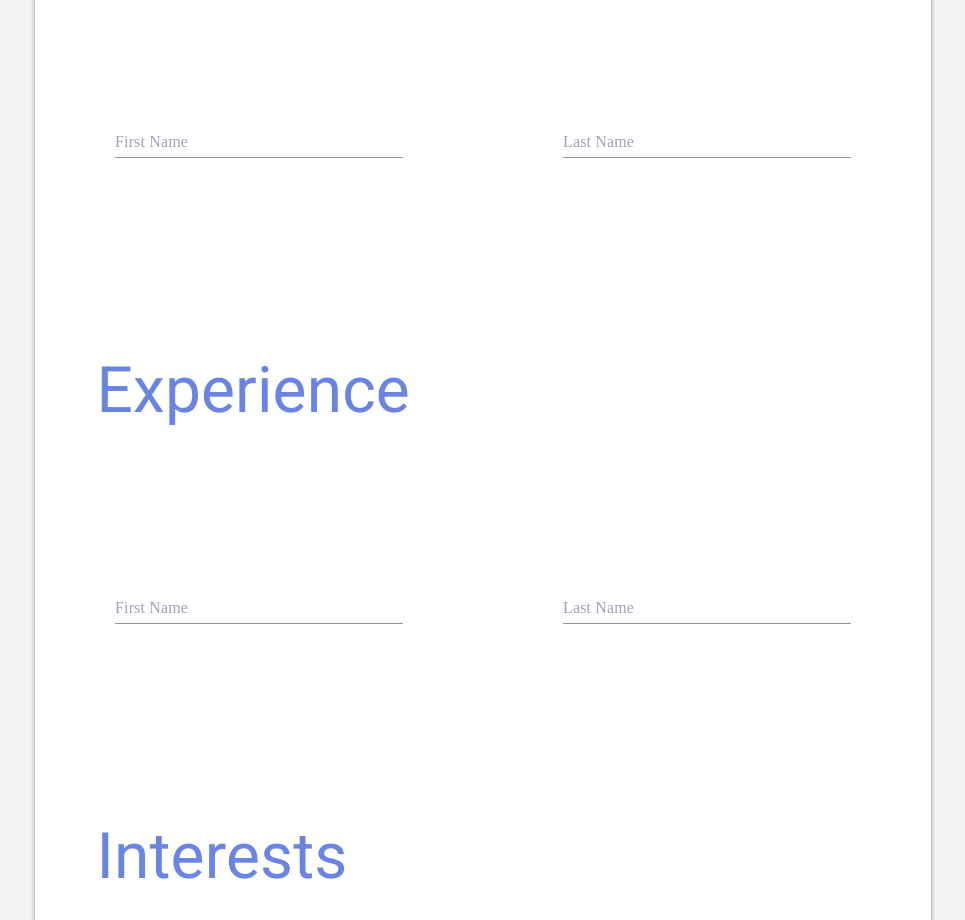
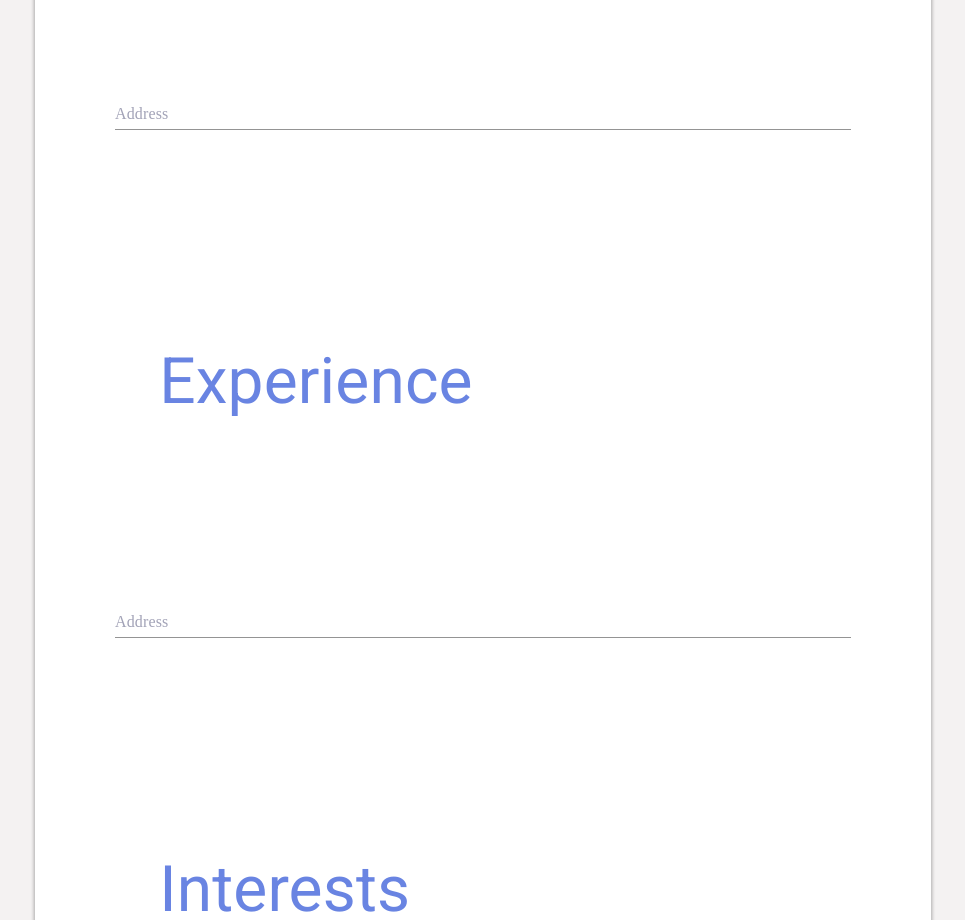
Before and after one commit to BoscoTin/COMP4021-Frontend, a Next.js app: page /signup in a window 1280 px wide. Shown: the part 1880-2800 px from the top of the page, without its empty margins (157-1122 px from the left). Built offline with nearby package versions, Linux system fonts and the light colour scheme.

Commit message:
code simpify

```diff
--- a/pages/signup.js
+++ b/pages/signup.js
@@ -5,7 +5,7 @@ import clsx from "clsx";
 import TextField from "@material-ui/core/TextField";
 import MenuItem from "@material-ui/core/MenuItem";
 
-import {Basic, Education, Experience, Interests} from "../src/components/demo/register_form";
+import form_Details from "../src/components/demo/register_form";
 
 const useStyles = makeStyles((theme) => ({
     root:{
@@ -43,153 +43,14 @@ const useStyles = makeStyles((theme) => ({
         boxShadow: "0px 2px 4px rgba(0, 0, 0, 0.14), 0px 3px 4px rgba(0, 0, 0, 0.12), 0px 1px 5px rgba(0, 0, 0, 0.2)"
     },InputFieldTitle:{
         marginTop:"3.48%",
-        marginLeft:"6.86%"
+        marginLeft:"6%"
     },
 
 }));
 
 
-function FormInterestsPart(props){
-    const {classes} = props;
-    const [states, setStates] = React.useState({
-        firstName: "",
-        lastName: "",
-    });
 
-    const handleChange = (prop) => (event) => {
-        setStates({ ...states, [prop]: event.target.value });
-    };
-    return(
-        Interests.map((InterestInputs) => (
-            <Grid
-                item
-                key={InterestInputs.id}
-                xs={InterestInputs.columns}
-                className={classes.padding}
-            >
-                {InterestInputs.type === "text" && (
-                    <TextField
-                        fullWidth
-                        floatingLabelText={InterestInputs.label}
-                        floatingLabelFixed={true}
-                        placeholder={InterestInputs.label}
-                        onChange={handleChange(InterestInputs.id)}
-                        value={states[InterestInputs.id]}
-                    />
-                )}
-                {InterestInputs.type === "select" && (
-                    <TextField
-                        select
-                        fullWidth
-                        label={InterestInputs.label}
-                        onChange={handleChange(InterestInputs.id)}
-                        value={states[InterestInputs.id]}
-                    >
-                        {InterestInputs.select.map((val, index) => (
-                            <MenuItem key={val + index} value={index} children={val} />
-                        ))}
-                    </TextField>
-                )}
-            </Grid>
-        ))
-    );
-}
-
-function FormExperiencePart(props){
-    const {classes} = props;
-    const [states, setStates] = React.useState({
-        firstName: "",
-        lastName: "",
-    });
-
-    const handleChange = (prop) => (event) => {
-        setStates({ ...states, [prop]: event.target.value });
-    };
-
-    return(
-        Experience.map((ExperienceInputs) => (
-            <Grid
-                item
-                key={ExperienceInputs.id}
-                xs={ExperienceInputs.columns}
-                className={classes.padding}
-            >
-                {ExperienceInputs.type === "text" && (
-                    <TextField
-                        fullWidth
-                        floatingLabelText={ExperienceInputs.label}
-                        floatingLabelFixed={true}
-                        placeholder={ExperienceInputs.label}
-                        onChange={handleChange(ExperienceInputs.id)}
-                        value={states[ExperienceInputs.id]}
-                    />
-                )}
-                {ExperienceInputs.type === "select" && (
-                    <TextField
-                        select
-                        fullWidth
-                        label={ExperienceInputs.label}
-                        onChange={handleChange(ExperienceInputs.id)}
-                        value={states[ExperienceInputs.id]}
-                    >
-                        {ExperienceInputs.select.map((val, index) => (
-                            <MenuItem key={val + index} value={index} children={val} />
-                        ))}
-                    </TextField>
-                )}
-            </Grid>
-        ))
-    );
-}
-
-function FormEducationPart(props){
-    const {classes} = props;
-    const [states, setStates] = React.useState({
-        firstName: "",
-        lastName: "",
-    });
-
-    const handleChange = (prop) => (event) => {
-        setStates({ ...states, [prop]: event.target.value });
-    };
-
-    return(
-        Education.map((EducationInputs) => (
-            <Grid
-                item
-                key={EducationInputs.id}
-                xs={EducationInputs.columns}
-                className={classes.padding}
-            >
-                {EducationInputs.type === "text" && (
-                    <TextField
-                        fullWidth
-                        floatingLabelText={EducationInputs.label}
-                        floatingLabelFixed={true}
-                        placeholder={EducationInputs.label}
-                        onChange={handleChange(EducationInputs.id)}
-                        value={states[EducationInputs.id]}
-                    />
-                )}
-                {EducationInputs.type === "select" && (
-                    <TextField
-                        select
-                        fullWidth
-                        label={EducationInputs.label}
-                        onChange={handleChange(EducationInputs.id)}
-                        value={states[EducationInputs.id]}
-                    >
-                        {EducationInputs.select.map((val, index) => (
-                            <MenuItem key={val + index} value={index} children={val} />
-                        ))}
-                    </TextField>
-                )}
-            </Grid>
-        ))
-    )
-}
-
-function FormBasicPart(props){
+function Form(props){
     const {classes} = props;
     const [states, setStates] = React.useState({
         firstName: "",
@@ -201,49 +62,9 @@ function FormBasicPart(props){
         gender:'0',
         birthday: ""
     });
-
     const handleChange = (prop) => (event) => {
         setStates({ ...states, [prop]: event.target.value });
     };
-
-    return(
-        Basic.map((BasicInputs) => (
-                <Grid
-                    item
-                    key={BasicInputs.id}
-                    xs={BasicInputs.columns}
-                    className={classes.padding}
-                >
-                    {BasicInputs.type === "text" && (
-                        <TextField
-                            fullWidth
-                            floatingLabelText={BasicInputs.label}
-                            floatingLabelFixed={true}
-                            placeholder={BasicInputs.placeholder}
-                            onChange={handleChange(BasicInputs.id)}
-                            value={states[BasicInputs.id]}
-                        />
-                    )}
-                    {BasicInputs.type === "select" && (
-                        <TextField
-                            select
-                            fullWidth
-                            label={BasicInputs.label}
-                            onChange={handleChange(BasicInputs.id)}
-                            value={states[BasicInputs.id]}
-                        >
-                            {BasicInputs.select.map((val, index) => (
-                                <MenuItem key={val + index} value={index} children={val} />
-                            ))}
-                        </TextField>
-                    )}
-                </Grid>
-        ))
-    );
-}
-
-function Background2(props){
-    const {classes} = props;
 
     function StyledBox(props){
         return(
@@ -262,23 +83,49 @@ function Background2(props){
     }
     return(
         <Grid container className={classes.InputTextLayer}>
-            <StyledBox>Basic</StyledBox>
-            <FormBasicPart classes={classes}/>
+            {form_Details.map((BasicInputs) => (
+            <Grid
+                item
+                key={BasicInputs.id}
+                xs={BasicInputs.columns}
+                className={classes.padding}>
 
-            <StyledBox>Education</StyledBox>
-            <FormEducationPart classes={classes}/>
+                {BasicInputs.type === "title" && (
+                    <StyledBox>{BasicInputs.id}</StyledBox>
+                )}
 
-            <StyledBox>Experience</StyledBox>
-            <FormExperiencePart classes={classes}/>
+                {BasicInputs.type === "text" && (
+                    <TextField
+                        fullWidth
+                        floatingLabelText={BasicInputs.label}
+                        floatingLabelFixed={true}
+                        placeholder={BasicInputs.placeholder}
+                        onChange={handleChange(BasicInputs.id)}
+                        value={states[BasicInputs.id]}
+                    />
+                )}
 
-            <StyledBox>Interests</StyledBox>
-            <FormInterestsPart classes={classes}/>
+                {BasicInputs.type === "select" && (
+                    <TextField
+                        select
+                        fullWidth
+                        label={BasicInputs.label}
+                        onChange={handleChange(BasicInputs.id)}
+                        value={states[BasicInputs.id]}
+                    >
+                        {BasicInputs.select.map((val, index) => (
+                            <MenuItem key={val + index} value={index} children={val} />
+                        ))}
+                    </TextField>
+                )}
+            </Grid>
+            ))}
         </Grid>
     );
 }
 
 
-function Background1(props){
+function Heading(props){
     const {classes} = props;
 
     function StyledBox(props){
@@ -332,8 +179,8 @@ export default function signupPage() {
     return (
         <Grid>
             <Grid container className={classes.root}>
-                <Background1 classes={classes}/>
-                <Background2 classes={classes}/>
+                <Heading classes={classes}/>
+                <Form classes={classes}/>
             </Grid>
         </Grid>
     );
--- a/src/components/demo/register_form.js
+++ b/src/components/demo/register_form.js
@@ -1,4 +1,9 @@
-const Basic = [
+const form_Details = [
+    {
+        "type":"title",
+        "columns": 12,
+        "id":"Basic"
+    },
     {
         "label": "First Name",
         "placeholder":"First Name",
@@ -67,63 +72,50 @@ const Basic = [
         "type": "text",
         "select": null,
     },
-];
 
-const Education = [
     {
-        "label": "First Name",
-        "placeholder":"First Name",
-        "id": "firstName",
-        "columns": 6,
+        "type":"title",
+        "columns": 12,
+        "id":"Education"
+    },
+    {
+        "label": "Address",
+        "placeholder":"Address",
+        "id": "address",
+        "columns": 12,
         "type": "text",
         "select": null,
     },
+
     {
-        "label": "Last Name",
-        "placeholder":"Last Name",
-        "id": "lastName",
-        "columns": 6,
+        "type":"title",
+        "columns": 12,
+        "id":"Experience"
+    },
+    {
+        "label": "Address",
+        "placeholder":"Address",
+        "id": "address",
+        "columns": 12,
+        "type": "text",
+        "select": null,
+    },
+
+    {
+        "type":"title",
+        "columns": 12,
+        "id":"Interests"
+    },
+    {
+        "label": "Address",
+        "placeholder":"Address",
+        "id": "address",
+        "columns": 12,
         "type": "text",
         "select": null,
     },
 ];
 
-const Experience = [
-    {
-        "label": "First Name",
-        "placeholder":"First Name",
-        "id": "firstName",
-        "columns": 6,
-        "type": "text",
-        "select": null,
-    },
-    {
-        "label": "Last Name",
-        "placeholder":"Last Name",
-        "id": "lastName",
-        "columns": 6,
-        "type": "text",
-        "select": null,
-    },
-];
 
-const Interests = [
-    {
-        "label": "First Name",
-        "placeholder":"First Name",
-        "id": "firstName",
-        "columns": 6,
-        "type": "text",
-        "select": null,
-    },
-    {
-        "label": "Last Name",
-        "placeholder":"Last Name",
-        "id": "lastName",
-        "columns": 6,
-        "type": "text",
-        "select": null,
-    },
-];
 
-export { Basic, Education, Experience, Interests}
+export default form_Details
```
